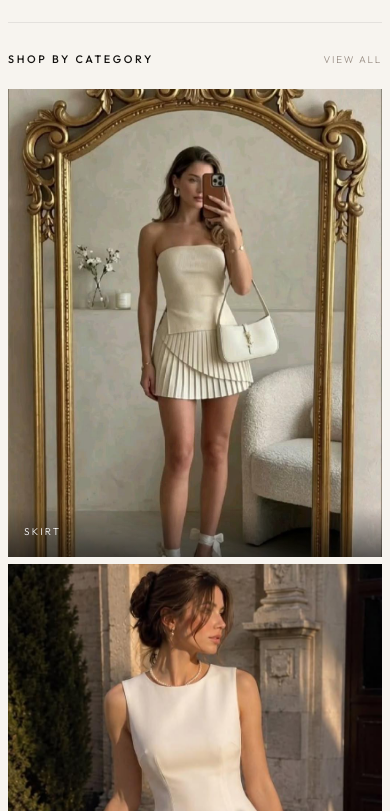
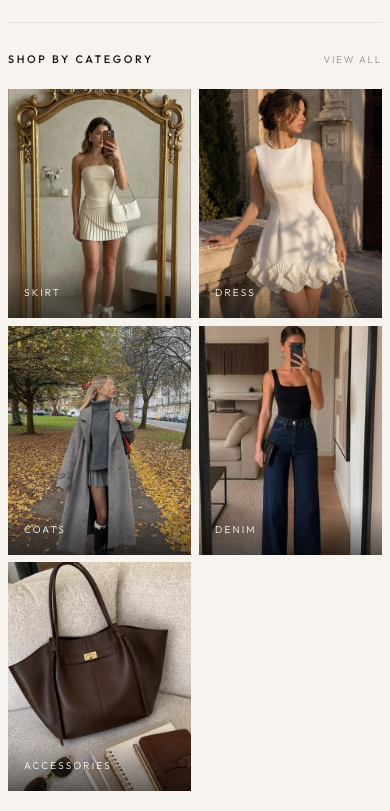
Before and after one commit to auroradimni/bloom-atelier, a Nuxt app: page / in a window 390 px wide. Shown: the part 1473-2284 px from the top of the page. Built offline with nearby package versions, Linux system fonts and the light colour scheme.

Commit message:
Keep category grid at two columns on small phones
Co-authored-by: auroradimni <auroradimni@users.noreply.github.com>

```diff
--- a/pages/index.vue
+++ b/pages/index.vue
@@ -547,10 +547,4 @@ function getCover(slug) {
     right: 0.15rem;
   }
 }
-
-@media (max-width: 480px) {
-  .shop-grid {
-    grid-template-columns: 1fr;
-  }
-}
 </style>
```
